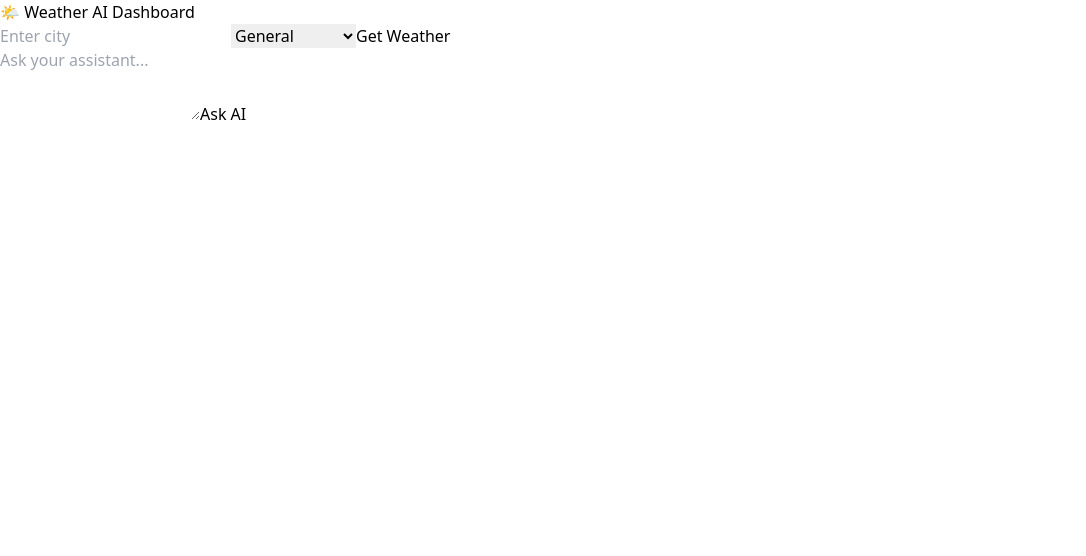
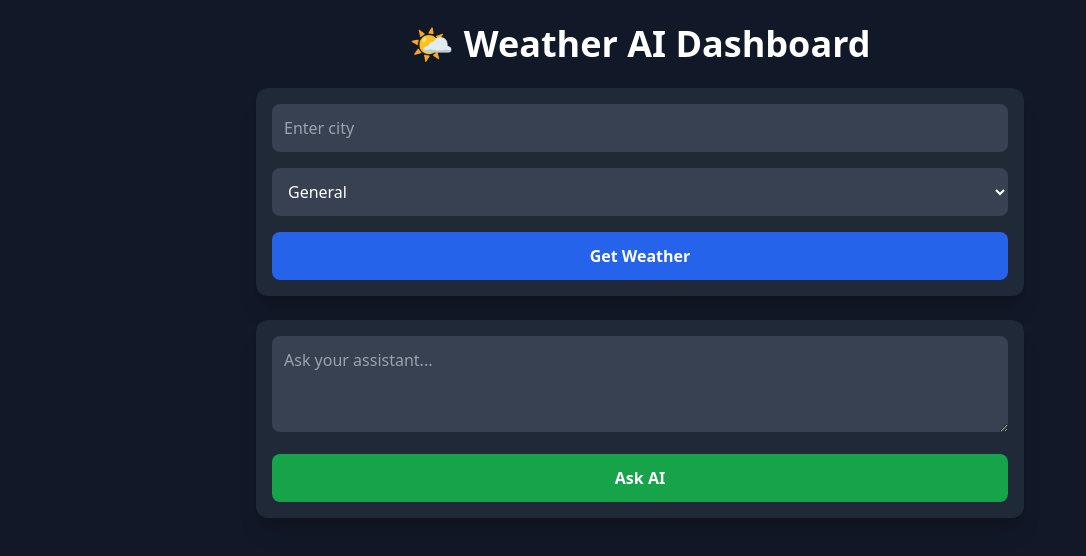
Before and after one commit to Iankitsinghak/smart_weather_dash, a React (Vite) app in the folder frontend/: page / in a window 1280 px wide. Shown: the top 556 px of the page, without its empty margins (0-1086 px from the left). Built offline with nearby package versions, Linux system fonts and the light colour scheme.

Commit message:
Update tailwind.config.js

```diff
--- a/frontend/tailwind.config.js
+++ b/frontend/tailwind.config.js
@@ -1,5 +1,8 @@
 export default {
-  content: [".js", ".jsx", ".html"],
+  content: [
+    "./index.html",
+    "./src/**/*.{js,jsx,ts,tsx}", // watch all components
+  ],
   theme: {
     extend: {},
   },
```
